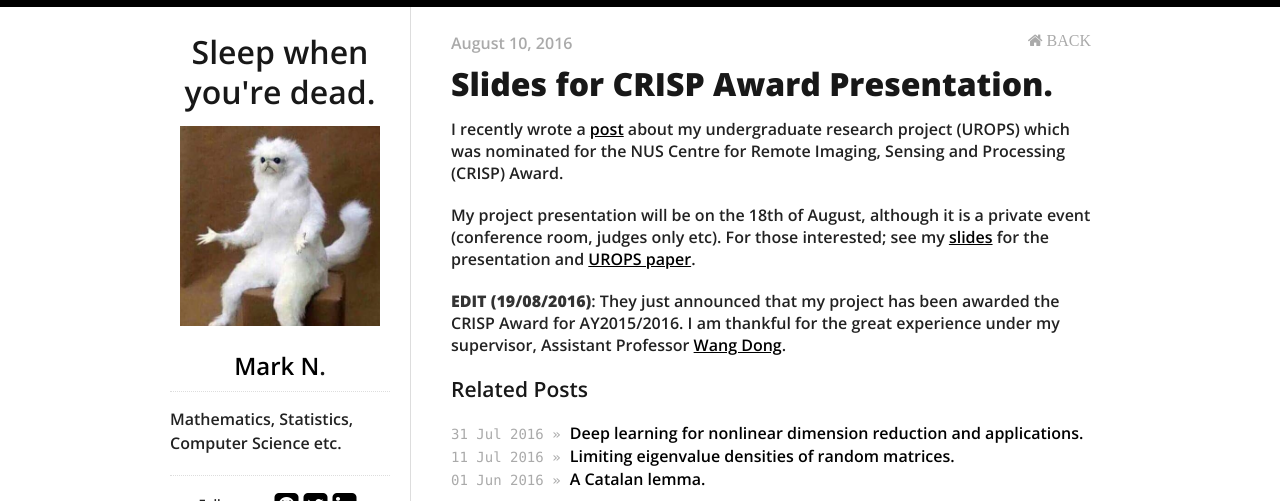
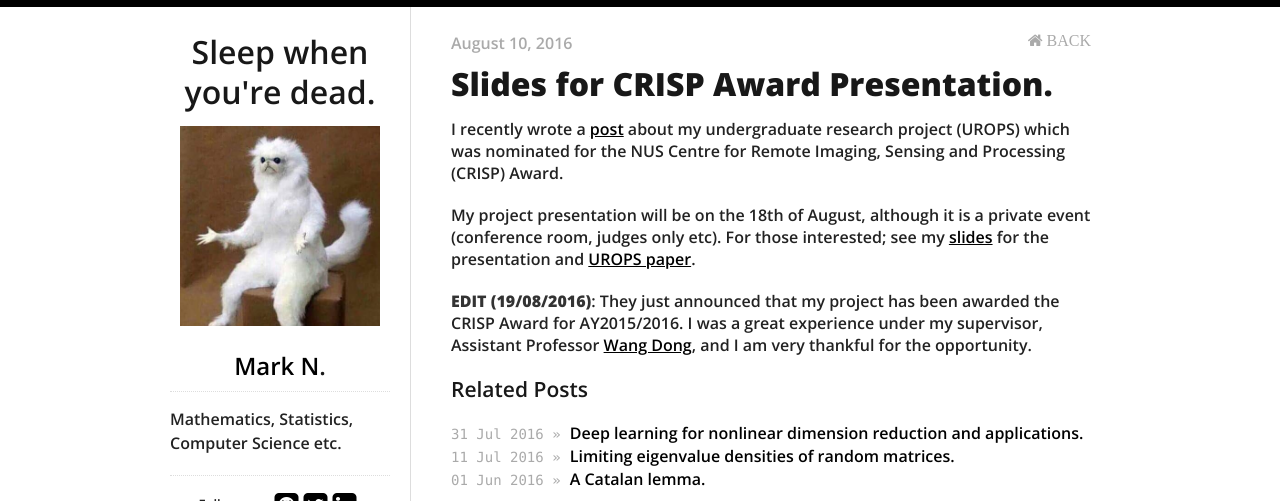
Before and after one commit to Wentong-DST/Wentong-DST.github.io, a Jekyll site: the page built from _posts/2016-08-10-slides-for-crisp-award-presentation.md, in a window 1280 px wide, cut to the strip 0-501 px from the top of the page. Built offline with Jekyll 4.4.1, drawn with Linux system fonts in a browser that asks for light colours; nearby versions of some CDN libraries.

Commit message:
edited post

```diff
--- a/_posts/2016-08-10-slides-for-crisp-award-presentation.md
+++ b/_posts/2016-08-10-slides-for-crisp-award-presentation.md
@@ -10,4 +10,4 @@
 
 My project presentation will be on the 18th of August, although it is a private event (conference room, judges only etc). For those interested; see my [<u>slides</u>](/pdf/crisp.pdf) for the presentation and [<u>UROPS paper</u>](/pdf/ma3288).
 
-**EDIT (19/08/2016)**: They just announced that my project has been awarded the CRISP Award for AY2015/2016. I am thankful for the great experience under my supervisor, Assistant Professor [<u>Wang Dong</u>](http://www.math.nus.edu.sg/~matwd/).
+**EDIT (19/08/2016)**: They just announced that my project has been awarded the CRISP Award for AY2015/2016. I was a great experience under my supervisor, Assistant Professor [<u>Wang Dong</u>](http://www.math.nus.edu.sg/~matwd/), and I am very thankful for the opportunity.
```
